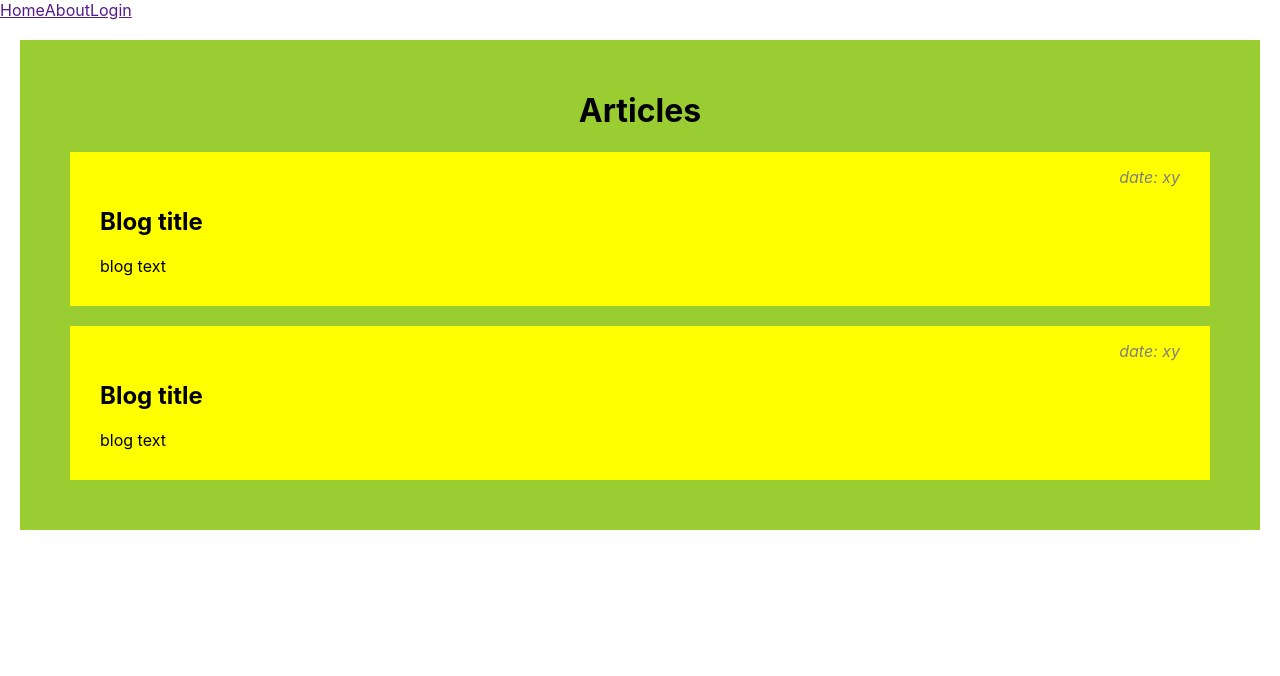
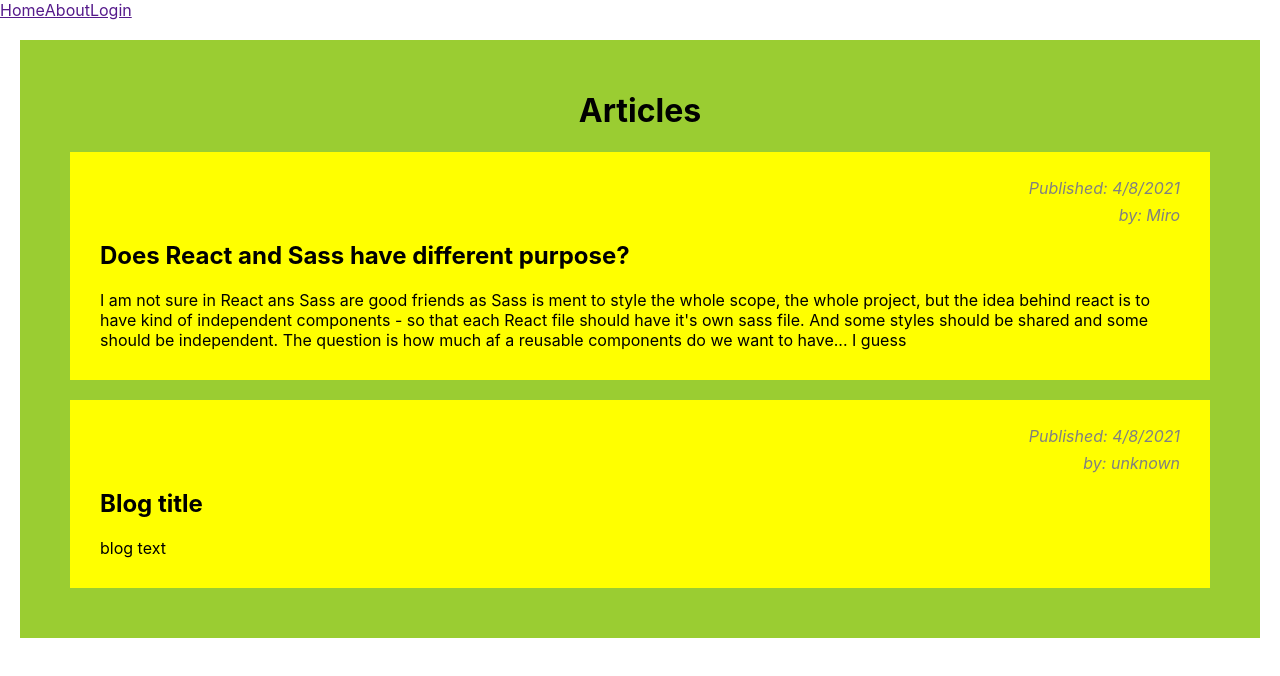
Before and after one commit to MMAcode/sass_miro_and_arthur, a React (Create React App) app: page / in a window 1280 px wide. Shown: the top 676 px of the page. Built offline with nearby package versions, Linux system fonts and the light colour scheme.

Commit message:
blog author added

```diff
--- a/src/App.js
+++ b/src/App.js
@@ -12,9 +12,11 @@ function App() {
         <body>
         <Header/>
         <BlogsWrapper>
-            <Blog>
-                <h2>Blog title</h2>
-                <article>blog text</article>
+            <Blog author="Miro">
+                <h2>Does React and Sass have different purpose?</h2>
+                <article>I am not sure in React ans Sass are good friends as Sass is ment to style the whole scope, the whole project, but the idea behind react is to have kind
+                of independent components - so that each React file should have it's own sass file. And some styles should be shared and some should be independent.
+                The question is how much af a reusable components do we want to have... I guess</article>
             </Blog>
             <Blog>
                 <h2>Blog title</h2>
--- a/src/components/Blog.js
+++ b/src/components/Blog.js
@@ -1,8 +1,13 @@
 export const Blog = (props) => {
     return (
         <div className="blog">
-            <p className="date">date: xy</p>
+            <div className="blogHeader">
+                <p>Published: {new Date().toLocaleDateString()}</p>
+                <p>by: {props.author ? props.author : "unknown"}</p>
+            </div>
+
             {props.children}
+
         </div>
     );
 }
--- a/src/css/style.css
+++ b/src/css/style.css
@@ -17,12 +17,15 @@
 .blog h1, .blog h2, .blog h3, .blog h4, .blog h5, .blog article {
   text-align: left;
 }
-
-.date {
+.blog .blogHeader {
   text-align: right;
   margin: 0;
+  padding: 0;
   font-style: italic;
   color: gray;
 }
+.blog .blogHeader p {
+  line-height: 0.7;
+}
 
 /*# sourceMappingURL=style.css.map */
--- a/src/css/style.scss
+++ b/src/css/style.scss
@@ -21,11 +21,13 @@
   h1,h2,h3,h4,h5, article{
     text-align: left;
   }
+
+  .blogHeader{
+    text-align: right;
+    margin:0;
+    padding: 0;
+    font-style: italic;
+    color: gray;
+    p{line-height: 0.7;}
+  }
 }
-
-.date{
-  text-align: right;
-  margin:0;
-  font-style: italic;
-  color: gray;
-}
```
Also changed, not shown: 1 other file (tests, documents, lock files or other folders).
